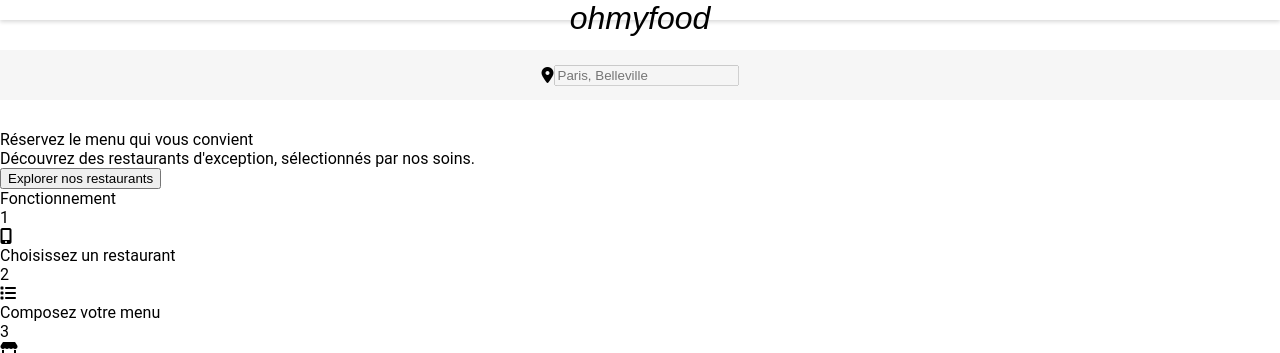
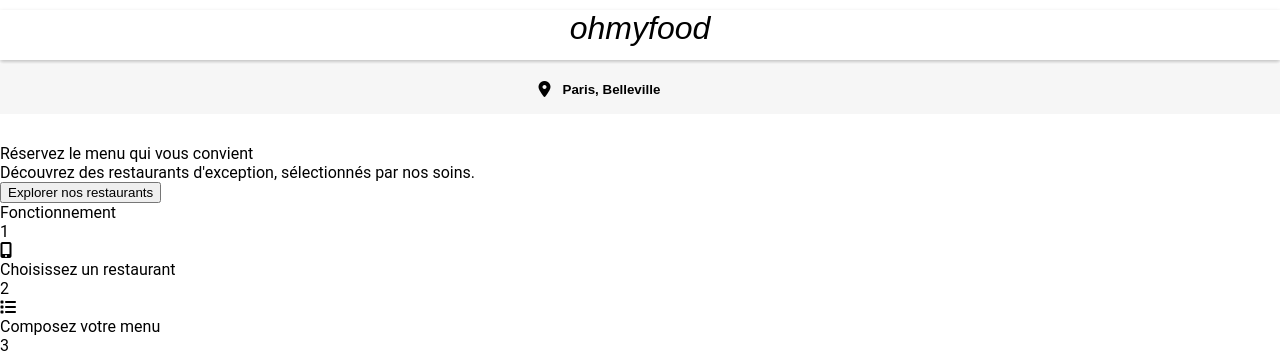
Before and after one commit to leqcha/ohmyfood, a website: page index.html in a window 1280 px wide. Shown: the top 353 px of the page. Drawn offline with Linux system fonts and the light colour scheme; a web font is replaced by a local one.

Commit message:
mise en place formulaire

```diff
--- a/sass/layout/_container.scss
+++ /dev/null
@@ -1 +0,0 @@
-// layouts/ est le dossier où vous mettez vos blocs BEM qui contiennent ce qui est réutilisable, par exemple un header pour les mises en page de grande taille ou un footer ;
--- a/sass/layout/_form.scss
+++ b/sass/layout/_form.scss
@@ -2,10 +2,21 @@
 @import "../utils/mixins";
 
 .form{
-    display: flex;
-    justify-content: center;
-    align-items: center;
     background-color: $color-background;
-    margin: 30px auto 30px auto;
+    margin: 4px auto 30px auto;
     height: 50px;
+    @include flex-center;
+        .iconegeo{
+            margin-right: 10px;
+        }
 }
+
+input:disabled {
+    background: transparent;
+    border: transparent;
+
+}
+input::placeholder{
+    color: black;
+    font-weight: bold;
+}
--- a/sass/layout/_header.scss
+++ b/sass/layout/_header.scss
@@ -2,8 +2,8 @@
     font-size: 32px;
     font-style: italic;
     font-family: $title-font;
-    margin-top: 0px;
-    height: 20px;
+    margin: 10px 0 0 0;
+    height: 50px;
     text-align: center;
     @include header-shadow;
 }
--- a/sass/main.scss
+++ b/sass/main.scss
@@ -4,11 +4,9 @@
 @import "./utils/extensions";
 
 @import "./base/base";
+@import "./base/reset";
 
 @import "./components/buttons";
 
 @import "./layout/header";
-@import "./layout/container";
 @import "./layout/form";
-
-@import "./vendors/reset";
--- a/sass/utils/_mixins.scss
+++ b/sass/utils/_mixins.scss
@@ -1,3 +1,9 @@
 @mixin header-shadow {
-    box-shadow: 0px 2px 4px rgba(0, 0, 0, 0.15);
+    box-shadow: 0px 2px 4px rgba(0, 0, 0, 0.25);
 }
+
+@mixin flex-center{
+    display: flex;
+    justify-content: center;
+    align-items: center;
+}
```
Also changed, not shown: public/css/style.css, sass/base/_reset.scss (renamed from sass/vendors/reset.scss), 1 other file.
